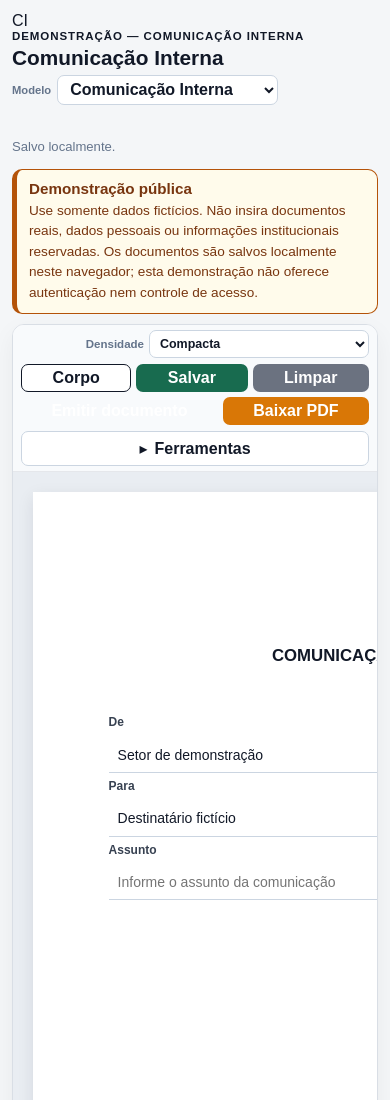
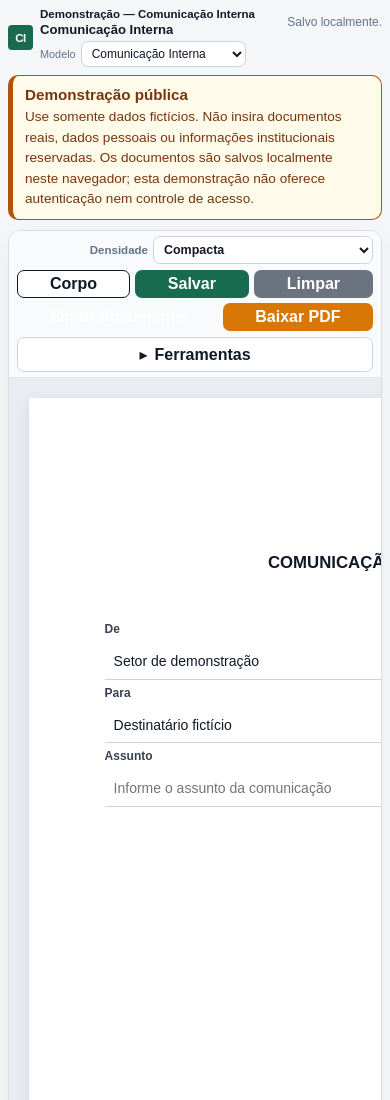
Before and after one commit to dividacm/CI, a website built with Vite: page index.html in a window 390 px wide. Shown: the top 1100 px of the page. Built offline with nearby package versions, Linux system fonts and the light colour scheme.

Commit message:
style(ui): compact app header without affecting A4 layout

```diff
--- a/src/styles/main.css
+++ b/src/styles/main.css
@@ -90,3 +90,28 @@
 .app-shell[data-density="tight"] .app-header{margin-bottom:5px}
 .app-shell[data-density="tight"] .template-selector select{min-height:26px}
 @media(max-width:720px){.density-control{width:100%;justify-content:flex-end}.density-control select{flex:1;max-width:220px}.app-shell[data-density="tight"] .toolbar-primary-actions button{flex:1 1 auto}}
+
+
+/* Compact application header; document fields and A4 rendering remain untouched. */
+.app-header{align-items:center;min-height:44px;margin-bottom:10px;gap:16px}
+.app-header-identity{display:flex;align-items:center;gap:10px;min-width:0}
+.app-brand-mark{display:grid;place-items:center;flex:0 0 28px;width:28px;height:28px;border-radius:4px;background:var(--color-action-green);color:#fff;font-size:.72rem;font-weight:800;letter-spacing:-.04em}
+.app-header-titles{display:flex;flex-direction:column;gap:2px;min-width:0}
+.app-header .eyebrow{margin:0;color:var(--color-text);font-size:.8rem;font-weight:700;letter-spacing:0;text-transform:none}
+.app-header-document{display:flex;align-items:center;gap:10px;min-width:0}
+.app-header h1{font-size:.92rem;line-height:1.25;font-weight:650;white-space:nowrap;overflow:hidden;text-overflow:ellipsis}
+.app-header .template-selector{margin:0;gap:5px}
+.app-header .template-selector span{font-size:.68rem;font-weight:500}
+.app-header .template-selector select{min-height:26px;padding:2px 22px 2px 6px;font-size:.75rem;font-weight:500}
+.app-header .save-status-group{flex:0 0 auto;min-height:28px}
+.app-header .save-status{margin:0;font-size:.75rem}
+@media(max-width:720px){
+ .app-shell{padding:8px 8px 28px}
+ .app-header{align-items:flex-start;flex-direction:row;gap:8px}
+ .app-header-identity{gap:7px}
+ .app-brand-mark{flex-basis:25px;width:25px;height:25px}
+ .app-header .eyebrow{font-size:.72rem}
+ .app-header-document{align-items:flex-start;flex-direction:column;gap:3px}
+ .app-header h1{max-width:52vw;font-size:.82rem}
+ .app-header .save-status-group{max-width:42%;text-align:right}
+}
```
